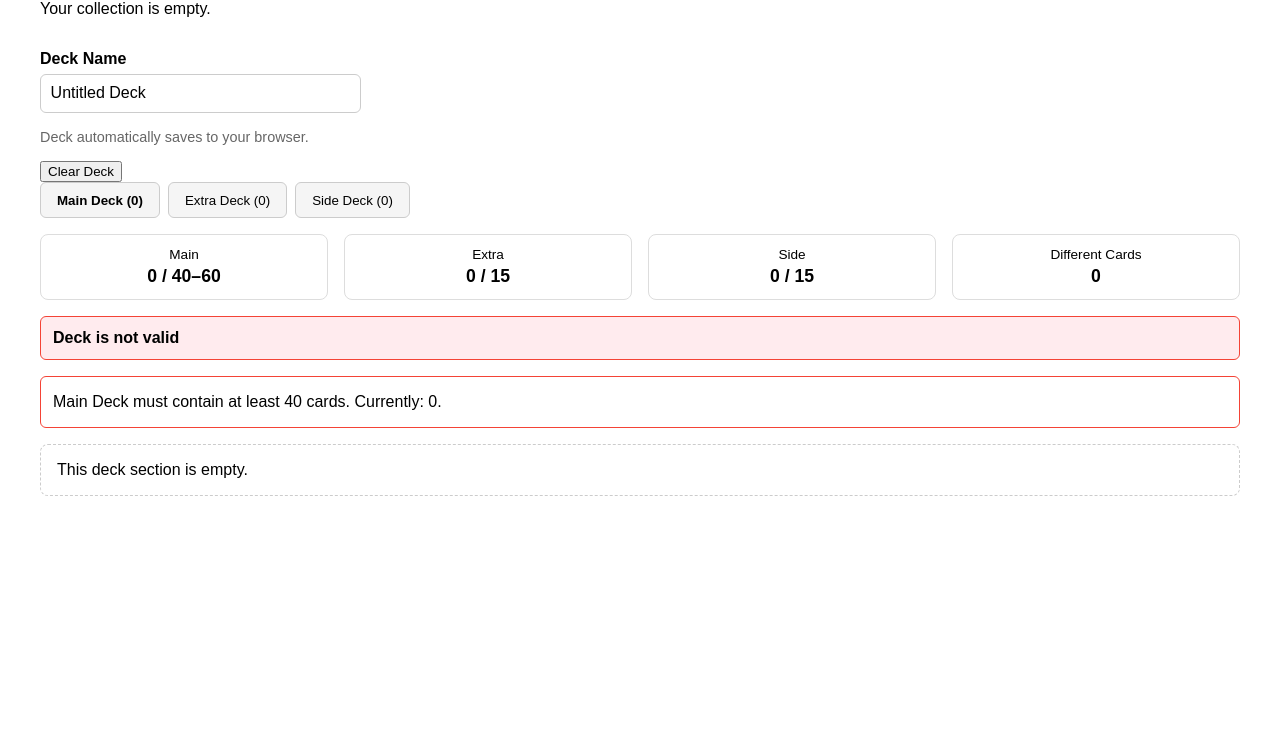
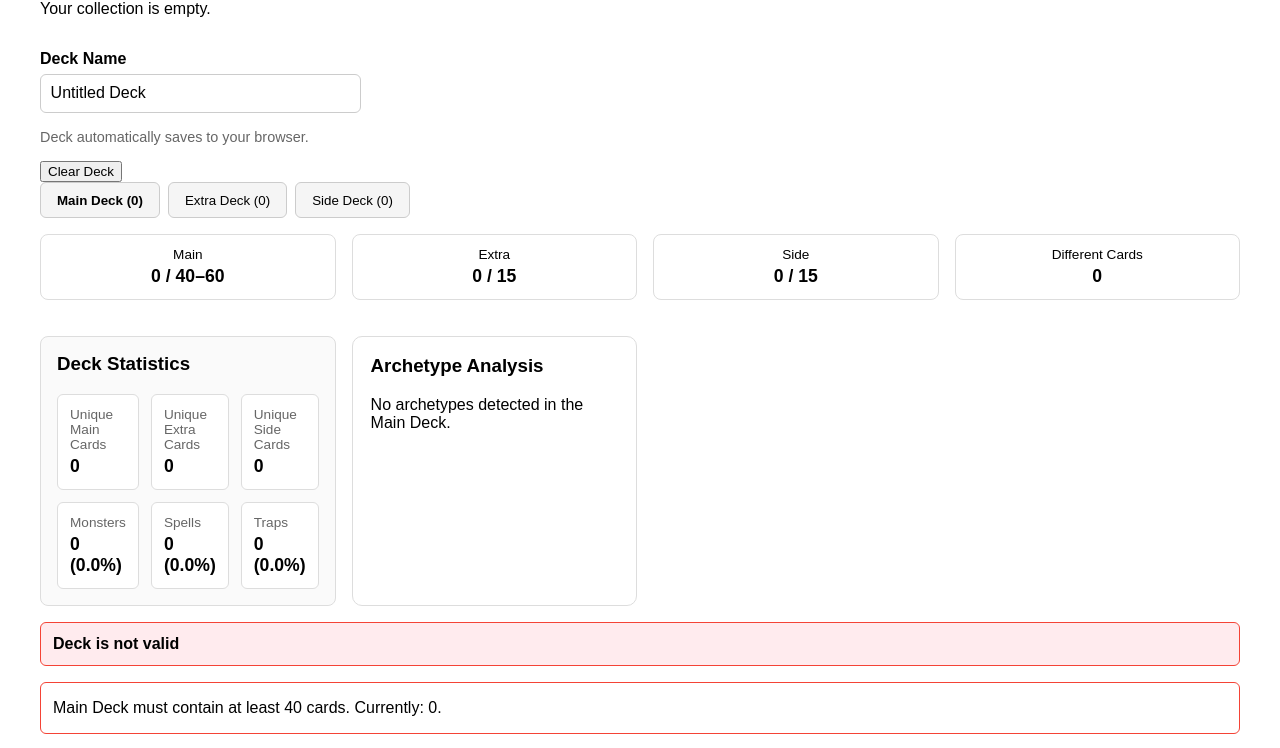
Before and after one commit to AnhTrinh00/Yu-Gi-Oh-Deck-Builder, a React (Vite) app in the folder client/: page / in a window 1280 px wide. Shown: the part 412-1160 px from the top of the page. Before the commit the page ends 956 px from the top, so only its background shows below. Built offline with nearby package versions, Linux system fonts and the light colour scheme.

Commit message:
complete phase 3.4

```diff
--- a/client/src/App.css
+++ b/client/src/App.css
@@ -294,3 +294,73 @@ header {
     font-size: 0.75rem;
     color: #777;
 }
+
+.deck-statistics {
+    margin-top: 20px;
+    padding: 16px;
+    border: 1px solid #ddd;
+    border-radius: 8px;
+    background: #fafafa;
+}
+
+.deck-statistics h3 {
+    margin-top: 0;
+}
+
+.statistics-grid {
+    display: grid;
+    grid-template-columns: repeat(3, 1fr);
+    gap: 12px;
+}
+
+.statistics-grid > div {
+    padding: 12px;
+    background: white;
+    border: 1px solid #ddd;
+    border-radius: 6px;
+}
+
+.statistics-grid span {
+    display: block;
+    font-size: 0.85rem;
+    color: #666;
+}
+
+.statistics-grid strong {
+    display: block;
+    margin-top: 4px;
+    font-size: 1.1rem;
+}
+
+.archetype-analysis {
+  margin-top: 20px;
+  padding: 18px;
+  border: 1px solid #ddd;
+  border-radius: 10px;
+}
+
+.archetype-analysis h3 {
+  margin-top: 0;
+}
+
+.archetype-list {
+  display: grid;
+  gap: 10px;
+}
+
+.archetype-summary {
+  display: flex;
+  flex-direction: column;
+  gap: 4px;
+  padding: 12px;
+  border: 1px solid #ddd;
+  border-radius: 8px;
+}
+
+.archetype-summary strong {
+  font-size: 1.05rem;
+}
+
+.archetype-summary span {
+  font-size: 0.9rem;
+}
--- a/client/src/App.tsx
+++ b/client/src/App.tsx
@@ -27,6 +27,8 @@ import {
   getBanlistCopyLimit,
   getBanlistStatus,
 } from "./services/banlistService";
+import { getDeckStatistics } from "./services/deckStatisticsService";
+import { getArchetypeSummaries } from "./services/archetypeService";
 
 function App() {
   const [searchTerm, setSearchTerm] = useState("");
@@ -225,6 +227,9 @@ function App() {
   const mainCount = getDeckCardCount(deck, "main");
   const extraCount = getDeckCardCount(deck, "extra");
   const sideCount = getDeckCardCount(deck, "side");
+
+  const deckStatistics = getDeckStatistics(deck);
+  const archetypeSummaries = getArchetypeSummaries(deck);
 
   const selectedDifferentCardCount = selectedDeckCards.length;
 
@@ -491,6 +496,93 @@ function App() {
               <span>Different Cards</span>
               <strong>{selectedDifferentCardCount}</strong>
             </div>
+
+            <div className="deck-statistics">
+              <h3>Deck Statistics</h3>
+
+              <div className="statistics-grid">
+                  <div>
+                      <span>Unique Main Cards</span>
+                      <strong>
+                          {deckStatistics.uniqueMainCards}
+                      </strong>
+                  </div>
+
+                  <div>
+                      <span>Unique Extra Cards</span>
+                      <strong>
+                          {deckStatistics.uniqueExtraCards}
+                      </strong>
+                  </div>
+
+                  <div>
+                      <span>Unique Side Cards</span>
+                      <strong>
+                          {deckStatistics.uniqueSideCards}
+                      </strong>
+                  </div>
+
+                  <div>
+                      <span>Monsters</span>
+                      <strong>
+                          {deckStatistics.monsterCount}
+                          {" "}
+                          ({deckStatistics.monsterPercentage.toFixed(1)}%)
+                      </strong>
+                  </div>
+
+                  <div>
+                      <span>Spells</span>
+                      <strong>
+                          {deckStatistics.spellCount}
+                          {" "}
+                          ({deckStatistics.spellPercentage.toFixed(1)}%)
+                      </strong>
+                  </div>
+
+                  <div>
+                      <span>Traps</span>
+                      <strong>
+                          {deckStatistics.trapCount}
+                          {" "}
+                          ({deckStatistics.trapPercentage.toFixed(1)}%)
+                      </strong>
+                  </div>
+              </div>
+
+            </div>
+
+            <div className="archetype-analysis">
+              <h3>Archetype Analysis</h3>
+
+              {archetypeSummaries.length === 0 ? (
+                <p>No archetypes detected in the Main Deck.</p>
+              ) : (
+                <div className="archetype-list">
+                  {archetypeSummaries.map((summary) => (
+                    <div
+                      className="archetype-summary"
+                      key={summary.archetype}
+                    >
+                      <strong>{summary.archetype}</strong>
+
+                      <span>
+                        {summary.cardCount}{" "}
+                        {summary.cardCount === 1 ? "card" : "cards"}
+                      </span>
+
+                      <span>
+                        {summary.uniqueCards}{" "}
+                        {summary.uniqueCards === 1
+                          ? "unique card"
+                          : "unique cards"}
+                      </span>
+                    </div>
+                  ))}
+                </div>
+              )}
+            </div>
+
           </div>
 
           <div
--- /dev/null
+++ b/client/src/services/archetypeService.ts
@@ -0,0 +1,41 @@
+import type { Deck } from "../models/Deck";
+
+export interface ArchetypeSummary {
+    archetype: string;
+    cardCount: number;
+    uniqueCards: number;
+}
+
+export const getArchetypeSummaries = (
+    deck: Deck
+): ArchetypeSummary[] => {
+    const counts = new Map<string, { count: number; unique: number; }>();
+
+    for (const deckCard of deck.main) {
+        const archetype = deckCard.card.archetype;
+
+        if (!archetype) {
+            continue;
+        }
+
+        const existing = counts.get(archetype);
+
+        if (existing) {
+            existing.count += deckCard.quantity;
+            existing.unique += 1;
+        } else {
+            counts.set(archetype, {
+                count: deckCard.quantity,
+                unique: 1
+            });
+        }
+    }
+
+    return Array.from(counts.entries())
+        .map(([archetype, data]) => ({
+            archetype,
+            cardCount: data.count,
+            uniqueCards: data.unique,
+        }))
+        .sort((a, b) => b.cardCount - a.cardCount);
+};
--- /dev/null
+++ b/client/src/services/deckStatisticsService.ts
@@ -0,0 +1,72 @@
+import type { Deck } from "../models/Deck";
+
+import { getDeckCardCount } from "./deckService";
+
+export interface DeckStatistics {
+    mainCount: number;
+    extraCount: number;
+    sideCount: number;
+
+    uniqueMainCards: number;
+    uniqueExtraCards: number;
+    uniqueSideCards: number;
+
+    monsterCount: number;
+    spellCount: number;
+    trapCount: number;
+
+    monsterPercentage: number;
+    spellPercentage: number;
+    trapPercentage: number;
+}
+
+export const getDeckStatistics = (
+    deck: Deck
+): DeckStatistics => {
+    const mainCount = getDeckCardCount(deck, "main");
+    const extraCount = getDeckCardCount(deck, "extra");
+    const sideCount = getDeckCardCount(deck, "side");
+
+    let monsterCount = 0;
+    let spellCount = 0;
+    let trapCount = 0;
+
+    for (const deckCard of deck.main) {
+        const type = deckCard.card.type.toLowerCase();
+
+        if (type.includes("monster")) {
+            monsterCount += deckCard.quantity;
+        } else if (type.includes("spell")) {
+            spellCount += deckCard.quantity;
+        } else if (type.includes("trap")) {
+            trapCount += deckCard.quantity;
+        }
+    }
+
+    return {
+        mainCount,
+        extraCount,
+        sideCount,
+
+        uniqueMainCards: deck.main.length,
+        uniqueExtraCards: deck.extra.length,
+        uniqueSideCards: deck.side.length,
+
+        monsterCount,
+        spellCount,
+        trapCount,
+
+        monsterPercentage:
+            mainCount > 0
+                ? (monsterCount / mainCount) * 100
+                : 0,
+        spellPercentage:
+            mainCount > 0
+                ? (spellCount / mainCount) * 100
+                : 0,
+        trapPercentage:
+            mainCount > 0
+                ? (trapCount / mainCount) * 100
+                : 0,
+    };
+};
```
Also changed, not shown: 2 other files (tests, documents, lock files or other folders).
